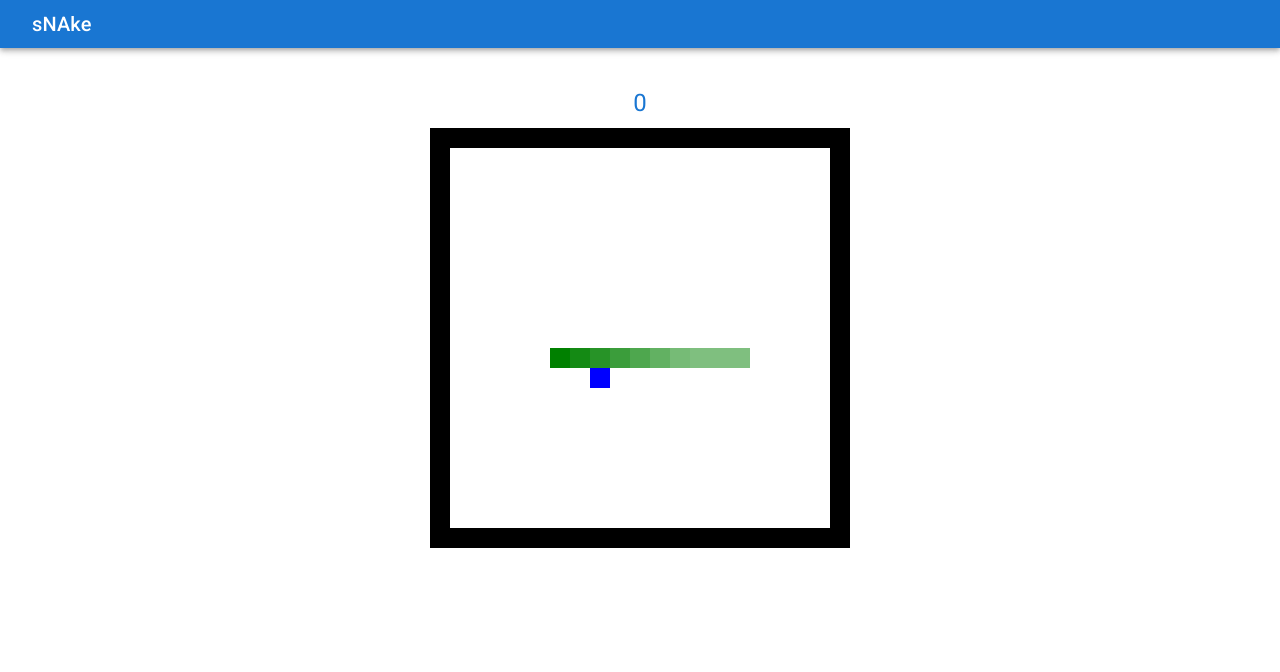
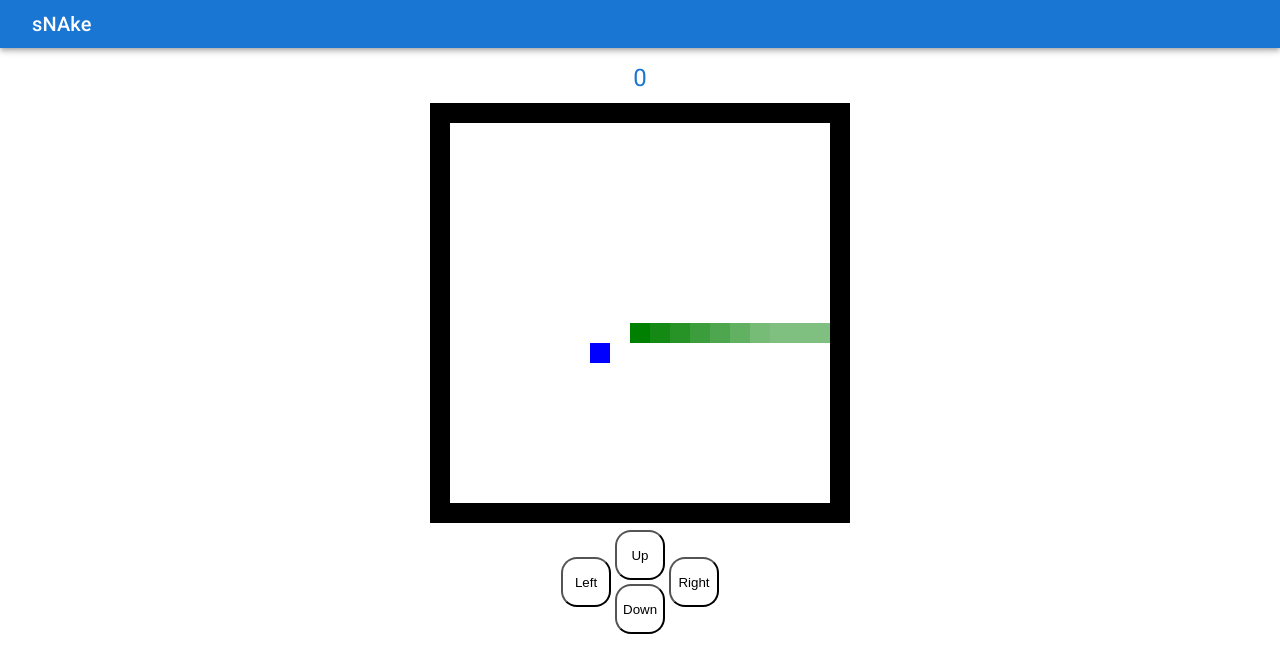
Before and after one commit to aryue123321/snakeGame, a React (Create React App) app: page /#/ in a window 1280 px wide. Shown: the top 672 px of the page. Built offline with nearby package versions, Linux system fonts and the light colour scheme.

Commit message:
redo buttons

```diff
--- a/src/App.tsx
+++ b/src/App.tsx
@@ -35,7 +35,7 @@ function App() {
         </Toolbar>
         </AppBar>
           <Container maxWidth="sm" sx={{textAlign:'center'}}>
-            <div style={{marginTop:'30px'}}>
+            <div style={{marginTop:'5px'}}>
 
               <Router>
               <Switch>
--- a/src/components/Game.scss
+++ b/src/components/Game.scss
@@ -50,7 +50,7 @@
 
   .game-board{
     display: table;
-    margin-bottom: 10px;
+    margin-bottom: 5px;
     border: 20px solid black;
 
 
@@ -86,4 +86,26 @@
     }
   }
 
+  .control-buttons{
+    button{
+      width: 50px;
+      height: 50px;
+      background-color: white;
+      border-radius: 1rem;
+      margin: 2px;
+    }
+    button:hover{
+      background-color: lightblue;
+      border: white;
+      color: white;
+    }
+    display: flex;
+    justify-content: center;
+    align-items: center;
+    .up-down{
+      display: flex;
+      flex-direction: column;
+    }
+  }
+
 }
--- a/src/components/Game.tsx
+++ b/src/components/Game.tsx
@@ -3,7 +3,7 @@ import React from 'react';
 import * as bg from '../BoardGen/BoardGenService'
 import './Game.scss'
 import { useEffect, useState, useRef, useCallback } from 'react';
-import { Button, Zoom } from '@mui/material';
+import { Button, Grid, Zoom } from '@mui/material';
 
 import ScoreForm from './ScoreForm';
 
@@ -132,14 +132,30 @@ useEffect(()=>{
             <div key={colIndex}
                  className={`game-board-cell ${getCellClass(col)}`}
                  style={{opacity:getSnakeGradient(col, rowIndex, colIndex)}}
-                 onClick={() => {
-                   const d = bg.calculateCellTouchDirection(board.cells.length, rowIndex, colIndex);
-                   setBoard(bg.updateDirection(board, d));
-                 }}
                  >
             </div>)}
         </div>
         )}
+      </div>
+      <div className="control-buttons">
+          <div>
+            <button
+                onClick={()=>setBoard(bg.updateDirection(board, bg.Direction.Left))}>{"Left"}
+            </button>
+          </div>
+          <div className="up-down">
+              <button
+                onClick={()=>setBoard(bg.updateDirection(board, bg.Direction.Up))}>{"Up"}
+              </button>
+              <button
+                onClick={()=>setBoard(bg.updateDirection(board, bg.Direction.Down))}>{"Down"}
+              </button>
+          </div>
+          <div>
+              <button
+                onClick={()=>setBoard(bg.updateDirection(board, bg.Direction.Right))}>{"Right"}
+              </button>
+          </div>
       </div>
     <Zoom in={gameOver} timeout={{enter: 2000}}>
       <Button variant="contained" onClick={()=> gotoLeaderboard()}>Continue [Enter] </Button>
```
